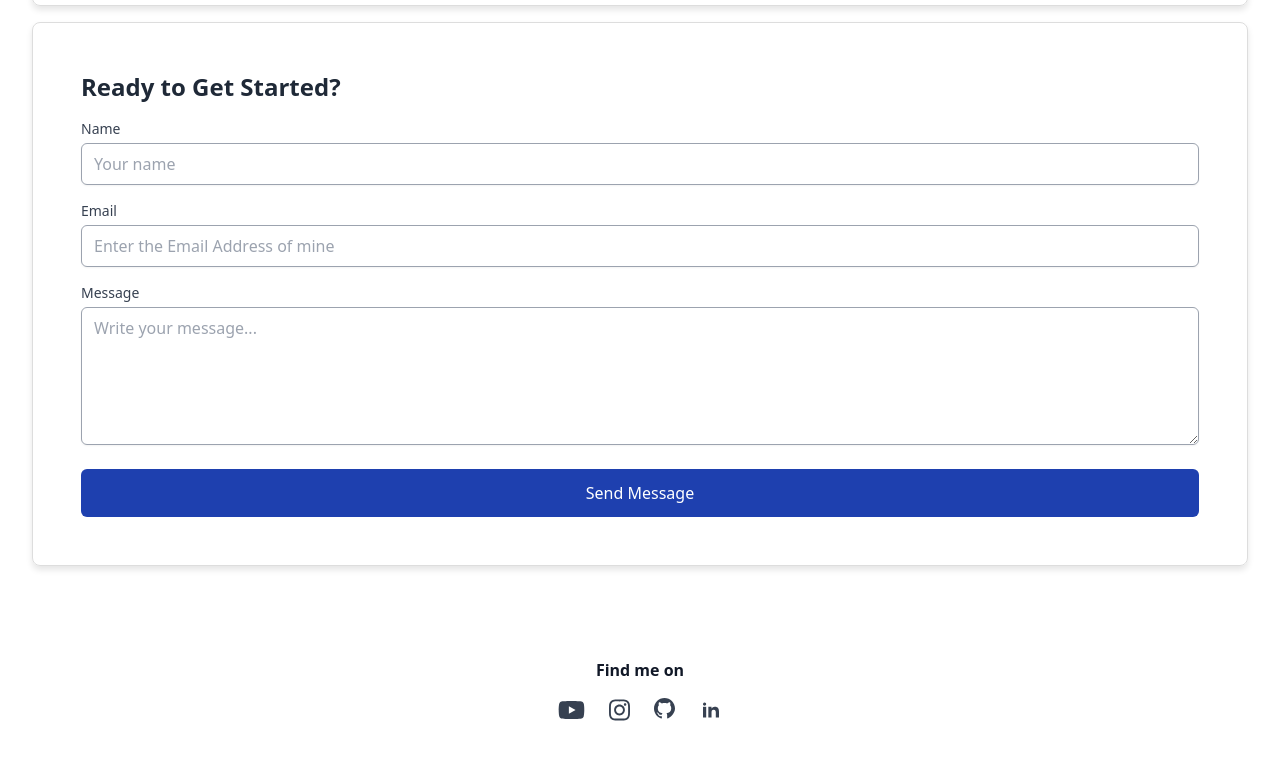
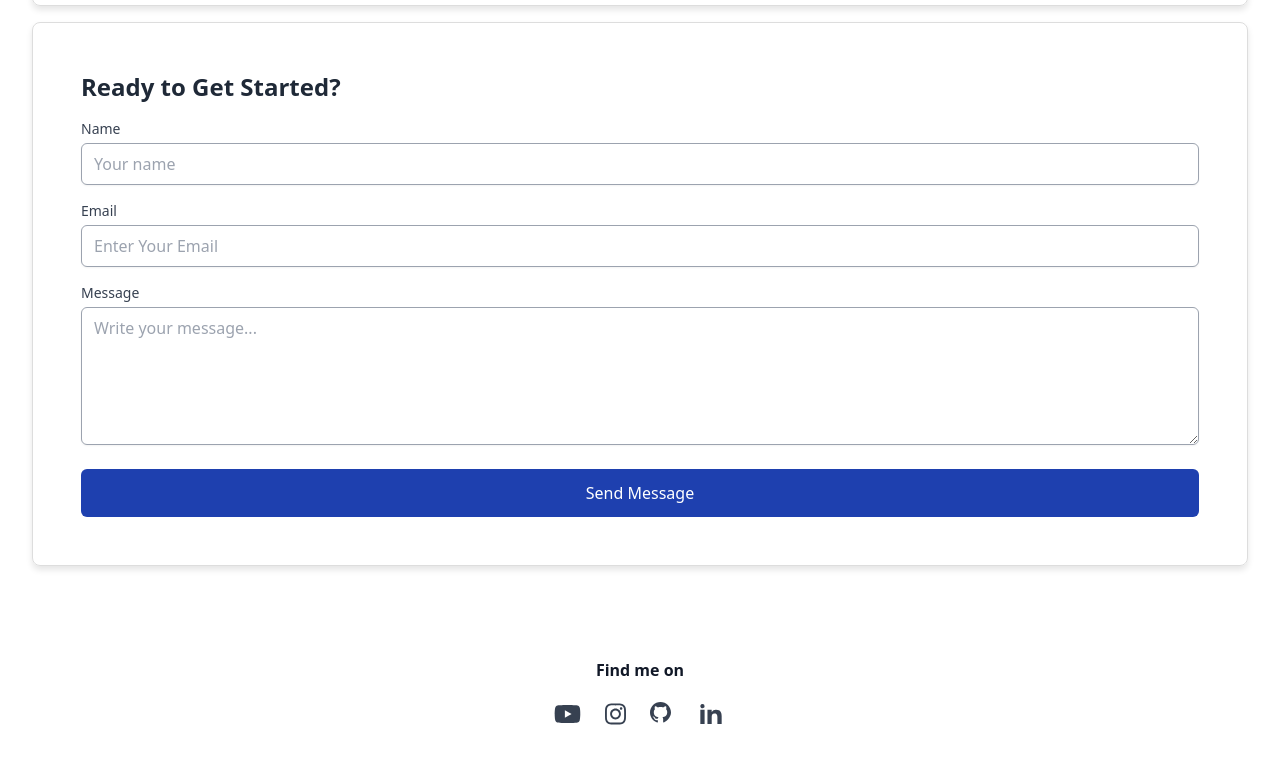
Before and after one commit to just-a-user-emil/portfolio, a plain HTML site: page index.html in a window 1280 px wide. Shown: the part 3036-3800 px from the top of the page. Drawn offline with nearby package versions, Linux system fonts and the light colour scheme.

Commit message:
changed the email

```diff
--- a/index.html
+++ b/index.html
@@ -406,7 +406,7 @@
                         </div>
                         <div class="mb-4">
                             <label for="email" class="block text-sm font-medium text-gray-700 dark:text-gray-300">Email</label>
-                            <input type="email" id="email" name="email" autocomplete="email" placeholder="Enter the Email Address of mine" class="mt-1 block w-full rounded-md border border-gray-400 py-2 px-3 shadow-sm dark:bg-gray-800 dark:text-gray-300" required>
+                            <input type="email" id="email" name="email" autocomplete="email" placeholder="Enter Your Email" class="mt-1 block w-full rounded-md border border-gray-400 py-2 px-3 shadow-sm dark:bg-gray-800 dark:text-gray-300" required>
                         </div>
                         <div class="mb-4">
                             <label for="textarea" class="block text-sm font-medium text-gray-700 dark:text-gray-300">Message</label>
@@ -451,7 +451,7 @@
             </a>
 
             <a class="text-gray-700 hover:text-blue-600" aria-label="Visit TrendyMinds LinkedIn" href="https://www.linkedin.com/in/emil-binoy-769261325?utm_source=share&utm_campaign=share_via&utm_content=profile&utm_medium=android_app" target="_blank">
-                <svg class="h-6" xmlns="http://www.w3.org/2000/svg" fill="currentColor" viewBox="0 0 24 24">
+                <svg class="h-8" xmlns="http://www.w3.org/2000/svg" fill="currentColor" viewBox="0 0 24 24">
                     <path fill-rule="evenodd"
                         d="M12.51 8.796v1.697a3.738 3.738 0 0 1 3.288-1.684c3.455 0 4.202 2.16 4.202 4.97V19.5h-3.2v-5.072c0-1.21-.244-2.766-2.128-2.766-1.827 0-2.139 1.317-2.139 2.676V19.5h-3.19V8.796h3.168ZM7.2 6.106a1.61 1.61 0 0 1-.988 1.483 1.595 1.595 0 0 1-1.743-.348A1.607 1.607 0 0 1 5.6 4.5a1.601 1.601 0 0 1 1.6 1.606Z" clip-rule="evenodd"/>
                     <path d="M7.2 8.809H4V19.5h3.2V8.809Z"/>
```
